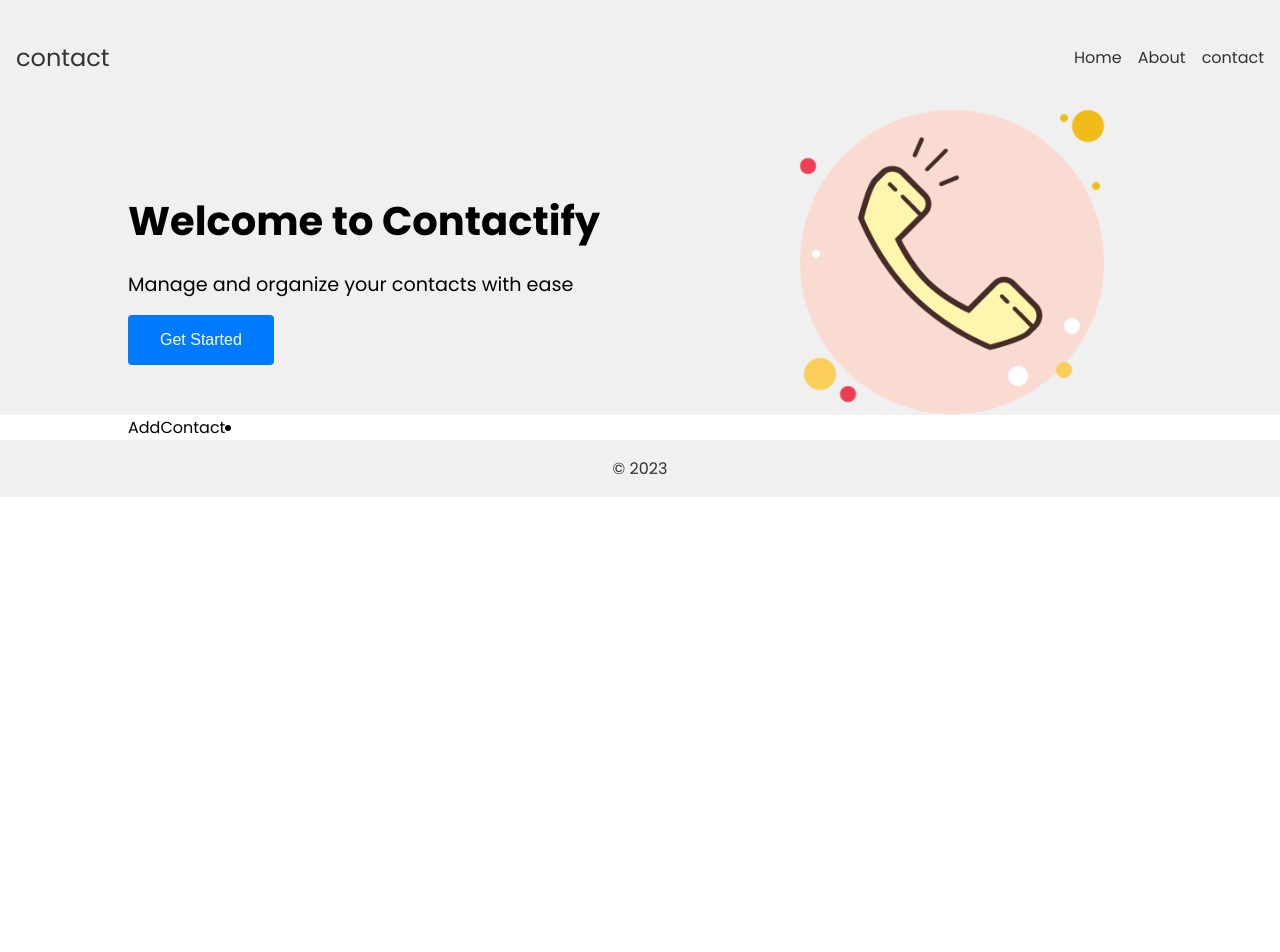
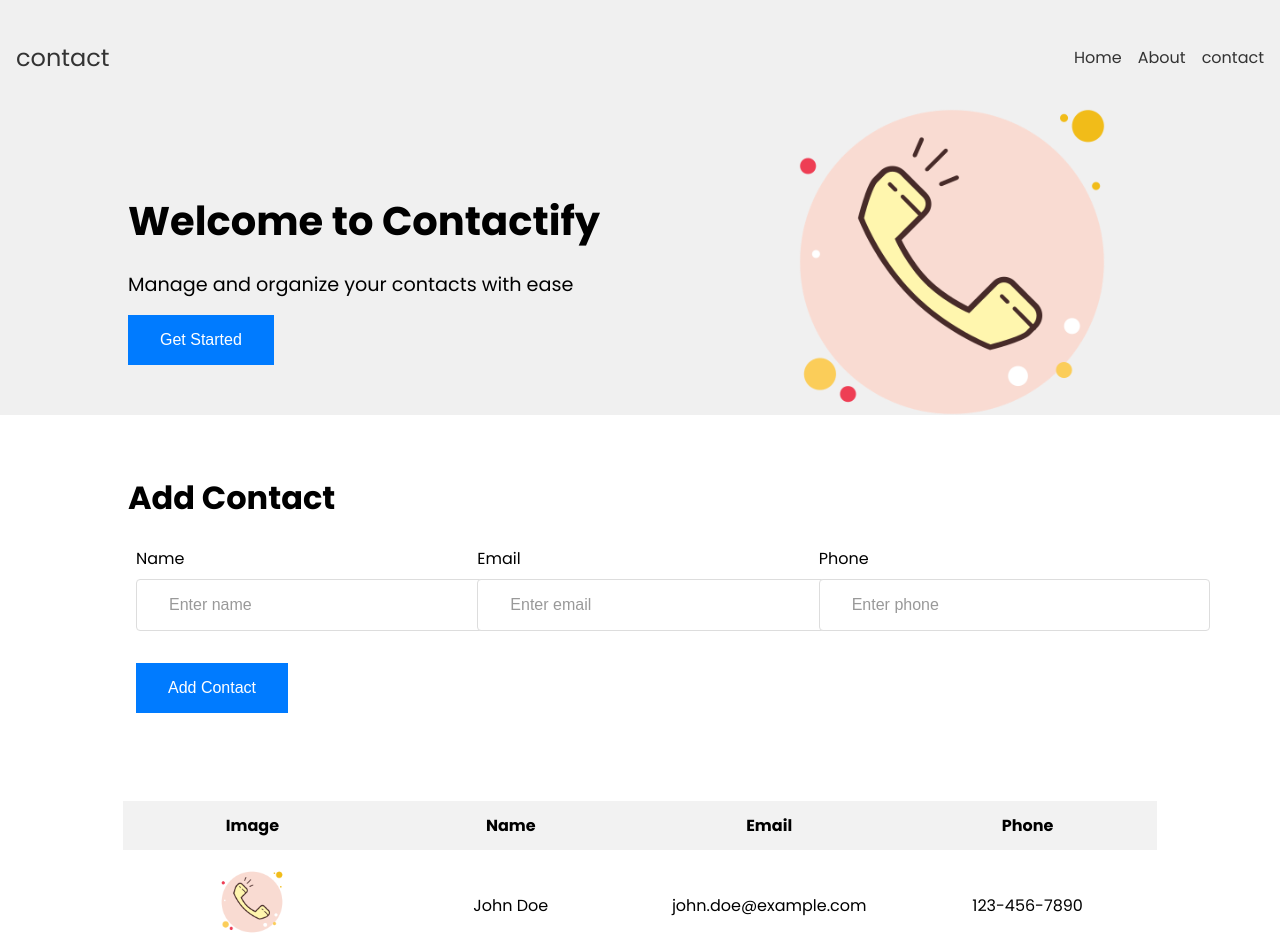
Before and after one commit to FREDVUNI/contactify, a React (Create React App) app: page / in a window 1280 px wide. Shown: the top 952 px of the page. Before the commit the page ends 800 px from the top, so only its background shows below. Built offline with nearby package versions, Linux system fonts and the light colour scheme; the HTML template or start-up script is replaced by a standard one.

Commit message:
Finish work on UI

```diff
--- a/src/components/AddContact.jsx
+++ b/src/components/AddContact.jsx
@@ -1,9 +1,28 @@
-import React from 'react'
+import React from 'react';
 
 const AddContact = () => {
   return (
-    <div>AddContact</div>
-  )
-}
+    <div className="add-contact">
+      <h2>Add Contact</h2>
+      <form className="add-contact-form">
+        <div className="form-group">
+          <label htmlFor="name">Name</label>
+          <input type="text" id="name" name="name" placeholder="Enter name" />
+        </div>
+        <div className="form-group">
+          <label htmlFor="email">Email</label>
+          <input type="email" id="email" name="email" placeholder="Enter email" />
+        </div>
+        <div className="form-group">
+          <label htmlFor="phone">Phone</label>
+          <input type="tel" id="phone" name="phone" placeholder="Enter phone" />
+        </div>
+        <div className="form-group">
+            <button className="btn-primary">Add Contact</button>
+        </div>
+      </form>
+    </div>
+  );
+};
 
-export default AddContact
+export default AddContact;
--- a/src/components/Contacts.jsx
+++ b/src/components/Contacts.jsx
@@ -1,14 +1,41 @@
-import React,{ useState } from 'react'
-import Contact from './Contact'
-import { contacts } from '../data/contacts'
+import React from 'react';
+import contactImage from '../assets/contact.png';
 
 const Contacts = () => {
-    const [people,setPeople] = useState(contacts);
+  const contactsData = [
+    {
+      name: 'John Doe',
+      email: 'john.doe@example.com',
+      phone: '123-456-7890',
+    },
+  ];
+
   return (
-    <>
-    <li>{console.log(people)}</li>
-    </>
-  )
-}
+    <div className="contacts-container">
+      <table className="contacts-table">
+        <thead>
+          <tr>
+            <th className="fixed-column">Image</th>
+            <th>Name</th>
+            <th>Email</th>
+            <th>Phone</th>
+          </tr>
+        </thead>
+        <tbody>
+          {contactsData.map((contact, index) => (
+            <tr key={index}>
+              <td className="fixed-column">
+                <img src={contactImage} alt="Contact" />
+              </td>
+              <td>{contact.name}</td>
+              <td>{contact.email}</td>
+              <td>{contact.phone}</td>
+            </tr>
+          ))}
+        </tbody>
+      </table>
+    </div>
+  );
+};
 
-export default Contacts
+export default Contacts;
--- a/src/index.css
+++ b/src/index.css
@@ -126,8 +126,8 @@ body {
   margin: 0 auto;
 }
 .container {
-  display: flex;
-  max-width: 80%;
+  justify-content: space-between;
+  max-width: 85%;
   margin: 0 auto;
 }
 
@@ -154,7 +154,6 @@ body {
   background-color: #007bff;
   color: #fff;
   border: none;
-  border-radius: 4px;
   cursor: pointer;
   transition: background-color 0.2s ease-in-out;
 }
@@ -214,3 +213,172 @@ body {
     font-size: 0.9rem;
   }
 }
+.add-contact {
+  padding: 2rem;
+}
+
+.add-contact h2 {
+  font-size: 2rem;
+  margin-bottom: 1rem;
+}
+
+.add-contact-form {
+  display: flex;
+  flex-wrap: wrap;
+}
+
+.form-group {
+  flex: 0 20 50%;
+  padding: 0.5rem;
+}
+
+.form-group label {
+  display: block;
+  font-size: 1rem;
+  margin-bottom: 0.5rem;
+}
+
+.form-group input {
+  width: 100%;
+  padding: 1rem 2rem;
+  font-size: 1rem;
+  border: 1px solid #ccc;
+}
+
+.form-group input::placeholder {
+  color: #999;
+}
+
+/* Media Query for Smaller Screens */
+@media screen and (max-width: 768px) {
+  .form-group {
+    flex: 0 0 100%;
+  }
+}
+.contacts {
+  padding: 2rem;
+}
+
+.contacts h2 {
+  margin-bottom: 1rem;
+}
+
+.contacts-list {
+  display: grid;
+  grid-template-columns: repeat(auto-fit, minmax(250px, 1fr));
+  gap: 1rem;
+}
+
+.contact-item {
+  background-color: #f0f0f0;
+  padding: 1rem;
+  display: flex;
+}
+
+.contact-image img {
+  width: 50px;
+  height: 50px;
+  border-radius: 50%;
+  margin-right: 1rem;
+}
+.fixed-column img{
+  height: 80px;
+  width: 80px;
+}
+.contact-details h3 {
+  margin: 0;
+}
+
+/* Media Query for Smaller Screens */
+@media screen and (max-width: 768px) {
+  .contacts-list {
+    grid-template-columns: 1fr;
+  }
+}
+/* ... (existing styles) ... */
+
+/* AddContact Styles */
+.add-contact-container {
+  max-width: 85%;
+  margin: 2rem auto;
+  padding: 1rem;
+  border: 1px solid #ddd;
+  border-radius: 4px;
+}
+
+.add-contact-form {
+  display: flex;
+  flex-wrap: wrap;
+  justify-content: space-between;
+  margin-bottom: 1rem;
+  /* Add spacing between form inputs and the table */
+}
+
+.form-group {
+  flex-basis: calc(33.33% - 1rem);
+  margin-bottom: 1rem;
+}
+
+.form-group label {
+  display: block;
+  margin-bottom: 0.5rem;
+}
+
+.form-group input {
+  width: 100%;
+  padding: 1rem 2rem;
+  border: 1px solid #ddd;
+  border-radius: 4px;
+}
+
+.contacts-container {
+  max-width: 95%;
+  margin: 1rem auto;
+}
+
+.contacts-table {
+  width: 100%;
+  border-collapse: collapse;
+  margin-top: 1rem;
+  table-layout: fixed;
+}
+
+.contacts-table th,
+.contacts-table td {
+  padding: 12px 15px;
+  text-align: center;
+}
+
+.contacts-table th {
+  background-color: #f2f2f2;
+}
+
+.contacts-table td.fixed-column {
+  position: sticky;
+  left: 0;
+  background-color: #fff;
+  z-index: 1;
+}
+
+.contacts-table td.fixed-column {
+  min-width: 100px;
+  max-width: 100px;
+}
+
+@media screen and (max-width: 768px) {
+  .add-contact-form {
+    flex-direction: column;
+  }
+
+  .form-group {
+    flex-basis: 100%;
+  }
+
+  .contacts-table td.fixed-column {
+    position: relative;
+    left: initial;
+    background-color: initial;
+    z-index: initial;
+    text-align: left;
+  }
+}
```
